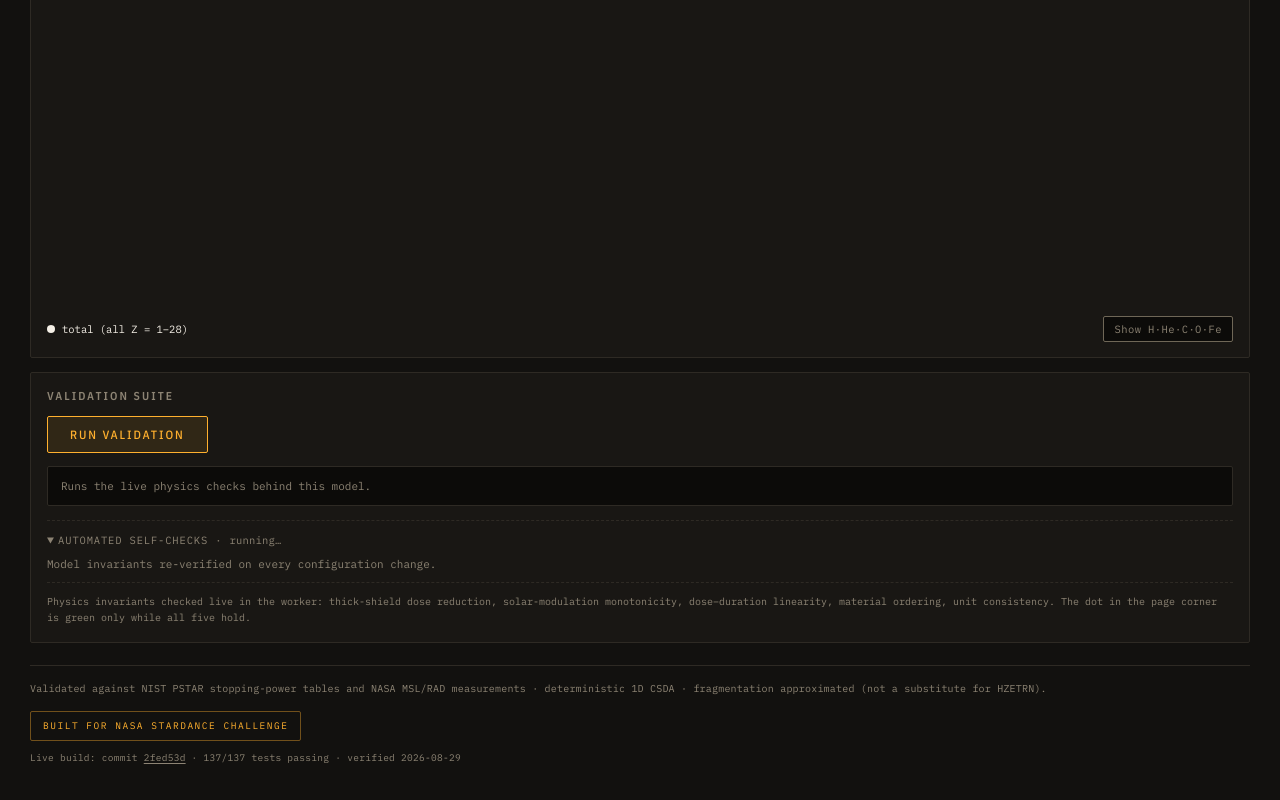
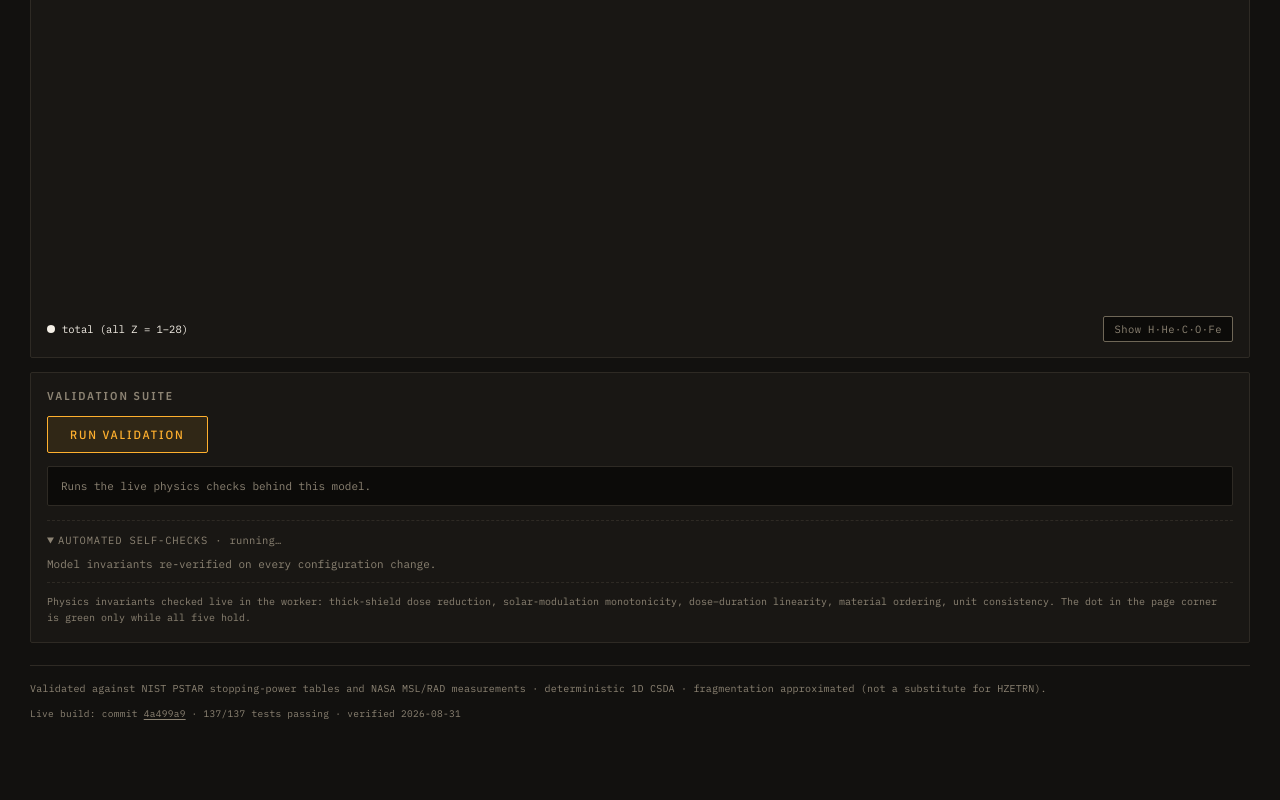
Before and after one commit to izbanovj3-prog/DOSEFIELD, a website built with Vite: page index.html in a window 1280 px wide. Shown: the part 1453-2253 px from the top of the page. After the commit the page ends 2209 px from the top, so only its background shows below. Built offline with nearby package versions, Linux system fonts and the light colour scheme.

Commit message:
ui: drop the Stardance plaque, stop styling the worker status as a badge
Two elements at the top and bottom of the page read as stickers rather than as
part of the instrument. An audit first established what they actually were,
because the two cases turned out to be different.

Removed — "Built for NASA Stardance Challenge"
  Author-written, and true: the project was a Stardance portfolio entry. But on a
  page being shown to a different competition it answers a question nobody asked
  and raises one they will. Gone from index.html and methods.html, from the
  plain-text report export (which keeps the project URL, since that is real
  provenance for an exported file), and the .badge rule is deleted rather than
  left unused — it had no other user. .colophon loses justify-content:
  space-between, which described a two-child row that no longer exists.

Kept, restyled — the READY indicator
  This one is not decoration: setStatus() drives it from the worker, and it shows
  COMPUTING while the curves recompute. It has been there since the first commit.
  The problem was the frame: READY is what it says almost all of the time, so a
  filled, outlined box around a rarely-changing word looks like a plaque. Border,
  background and padding removed; the dot still carries the state, and the
  COMPUTING -> READY transition is unchanged.

Not touched: the fixed self-check lamp and its 5/5 summary, which are the live
validation indicator and a different element entirely.

For the record, the suspicion that these came from a no-code site builder does not
hold: grepping the repository for lovable / bolt.new / stackblitz / v0.dev /
vercel / netlify / webflow / wix / framer / replit returns nothing, the only
external hosts on either page are Google Fonts and the project's own GitHub, and
the single position:fixed element in the stylesheet is the self-check lamp.

Verified: typecheck 0, 137/137 tests, clean build, validate:phase1..5 and
verify:deployed all exit 0. In the browser: no "Stardance" anywhere in the DOM of
either page, no .badge element, status lamp computes to border 0 / background
transparent / padding 0 with the dot intact, READY -> COMPUTING -> READY still
cycles on a slider drag, footer down to one child, no console errors.

```diff
--- a/index.html
+++ b/index.html
@@ -310,7 +310,6 @@
           Validated against NIST PSTAR stopping-power tables and NASA MSL/RAD measurements ·
           deterministic 1D CSDA · fragmentation approximated (not a substitute for HZETRN).
         </span>
-        <span class="badge">Built for NASA Stardance Challenge</span>
       </footer>
       <p class="provenance" id="provenance"></p>
     </div>
--- a/src/ui/buildInfo.ts
+++ b/src/ui/buildInfo.ts
@@ -3,8 +3,8 @@
  * Regenerated on every `npm run build` from `git rev-parse` and a real `vitest run`.
  */
 export const BUILD_INFO = {
-  commit: '2fed53d',
+  commit: '4a499a9',
   testsPassing: 137,
   testsTotal: 137,
-  verifiedAt: '2026-08-29',
+  verifiedAt: '2026-08-31',
 } as const;
--- a/src/ui/main.ts
+++ b/src/ui/main.ts
@@ -1146,7 +1146,7 @@ function buildReportText(): string {
   }
   if (!state.singleLayer) L.push('Note: the two-layer stack is unvalidated beyond the single-layer limit.');
   L.push(rule);
-  L.push('Built for NASA Stardance Challenge - https://izbanovj3-prog.github.io/DOSEFIELD/');
+  L.push('DOSEFIELD - https://izbanovj3-prog.github.io/DOSEFIELD/');
   return L.join('\n') + '\n';
 }
 
--- a/src/ui/styles.css
+++ b/src/ui/styles.css
@@ -91,10 +91,13 @@ html, body {
 .site-nav a:hover { color: var(--accent); border-color: var(--accent); }
 .scope-link { color: var(--accent); text-decoration: underline; text-underline-offset: 2px; }
 .scope-link:hover { color: var(--ink); }
-/* was a pill; a console status block is a rectangle with a lamp in it */
+/* A lamp and its label, sitting in the masthead row — not a badge.
+   What it reports is real: COMPUTING while the worker recomputes the curves, READY once
+   they are current. But it reads READY almost all of the time, so boxing it in a filled,
+   outlined rectangle made a live indicator look like a sticker someone pasted on. The
+   frame, the fill and the padding are gone; the dot still carries the state. */
 .status-lamp {
-  display: flex; align-items: center; gap: 8px; font-size: 11px; letter-spacing: 0.18em; color: var(--dim);
-  padding: 6px 14px; border: 1px solid var(--edge-bright); border-radius: var(--r); background: var(--well);
+  display: flex; align-items: center; gap: 8px; font-size: 10.5px; letter-spacing: 0.18em; color: var(--dim);
 }
 /* the ONE place a glow is honest: this is a lamp, and lamps emit */
 .status-lamp .dot { width: 9px; height: 9px; border-radius: 50%; background: var(--warn); box-shadow: 0 0 8px currentColor; }
@@ -467,16 +470,12 @@ input[type="range"]:focus-visible { outline: 2px solid var(--accent); outline-of
 .doc-note { font-size: 11.5px; color: var(--dim); }
 
 /* ---- footer ----------------------------------------------------------------- */
+/* one child since the Stardance badge came out — space-between no longer describes anything */
 .colophon {
-  display: flex; align-items: center; justify-content: space-between; gap: 14px; flex-wrap: wrap;
+  display: flex; align-items: center; gap: 14px; flex-wrap: wrap;
   margin-top: 22px; padding-top: 14px; border-top: 1px solid var(--edge);
   font-size: 10px; color: var(--dim); line-height: 1.7; letter-spacing: 0.02em;
 }
-.badge {
-  flex: none; padding: 6px 12px; border: 1px solid color-mix(in srgb, var(--accent) 40%, transparent); border-radius: var(--r);
-  color: var(--accent); font-size: 9.5px; letter-spacing: 0.16em; text-transform: uppercase; white-space: nowrap;
-}
-
 /* provenance footer strip — build-time facts only, deliberately quiet */
 .provenance { margin: 10px 0 0; font-size: 9.5px; color: var(--dim); letter-spacing: 0.03em; font-variant-numeric: tabular-nums; }
 .provenance a { color: var(--dim); text-decoration: underline; text-underline-offset: 2px; }
```
Also changed, not shown: methods.html (+0 -1 lines).
